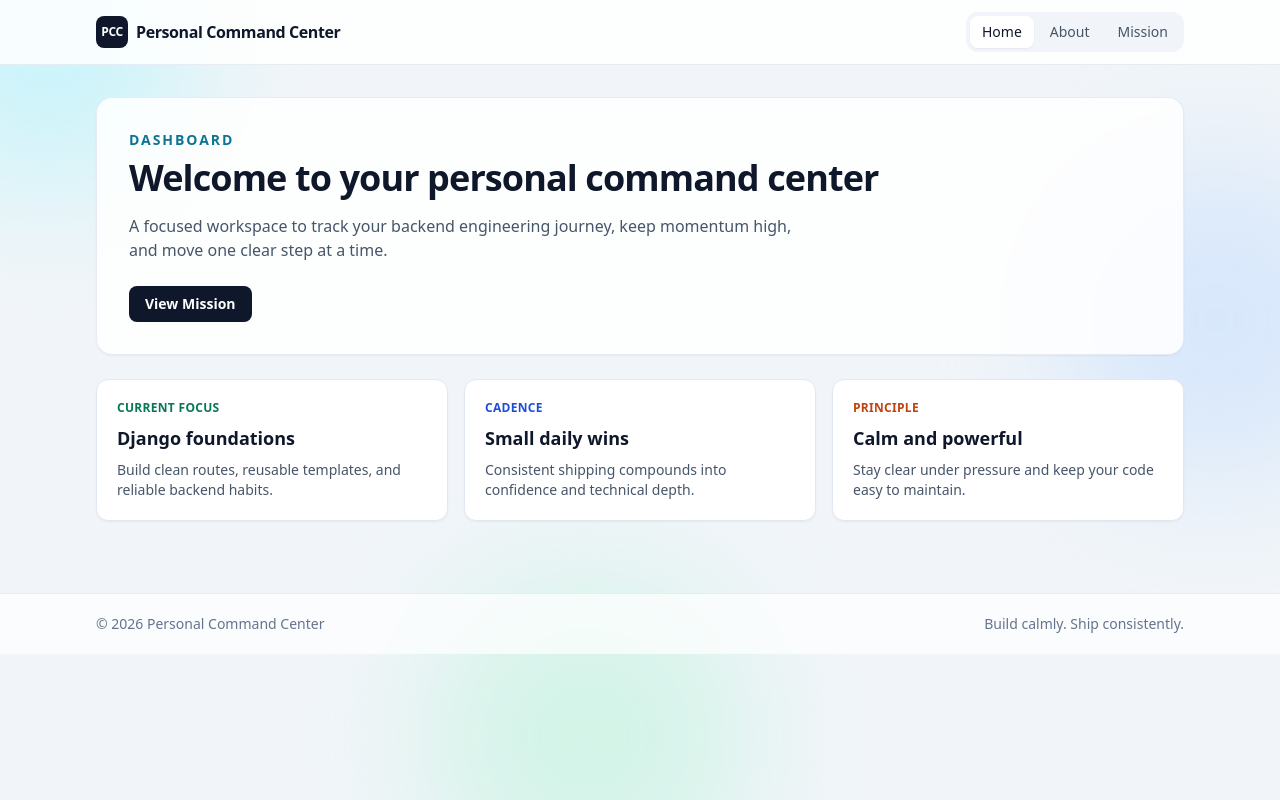
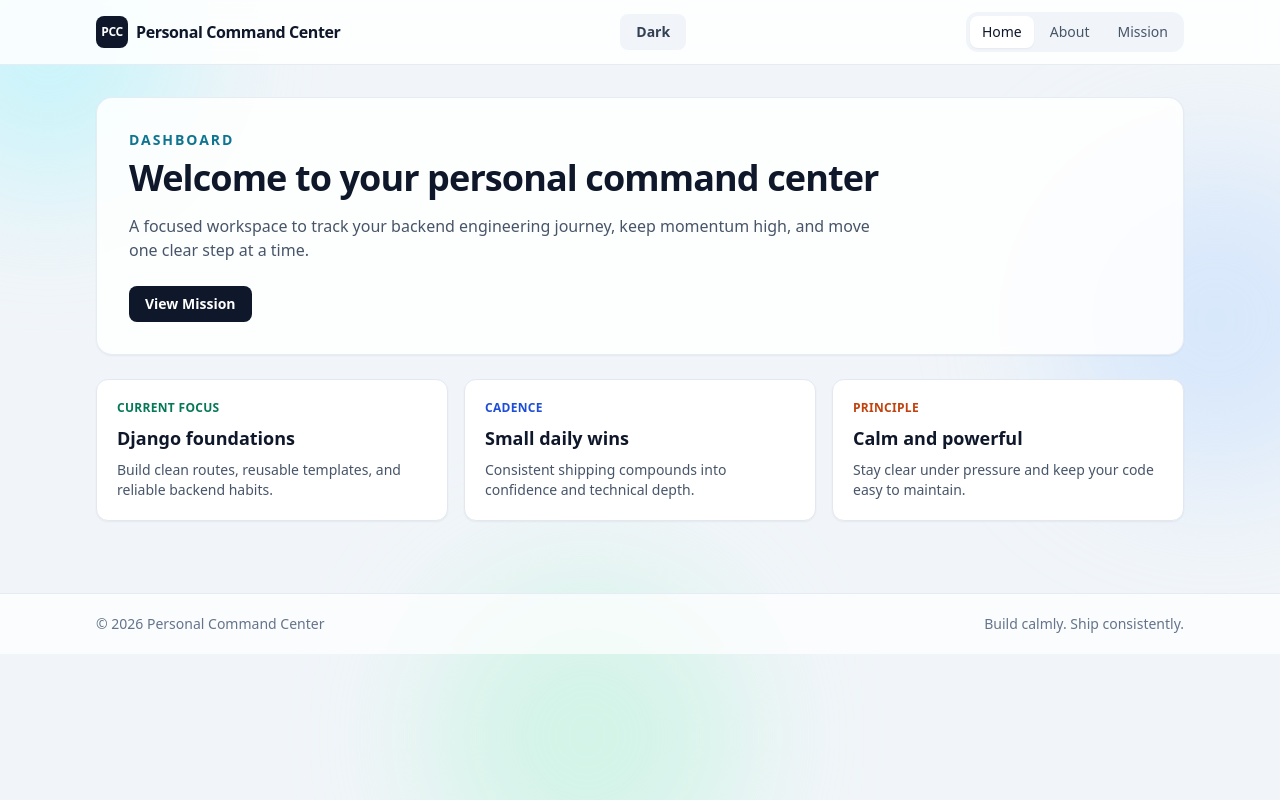
Before and after one commit to abuhanif27/-personal_command_center, a Django app: page / in a window 1280 px wide. Run offline with Django 5.2, Linux system fonts and the light colour scheme; some libraries are stand-ins or nearby versions.

Commit message:
Refactor About, Home, and Mission pages to use a shared section heading partial for improved consistency and maintainability

```diff
--- a/core/templates/core/base.html
+++ b/core/templates/core/base.html
@@ -4,15 +4,29 @@
     <meta charset="UTF-8">
     <meta name="viewport" content="width=device-width, initial-scale=1.0">
     <title>{% block title %}Personal Command Center{% endblock %}</title>
+    <script>
+        tailwind = {
+            config: {
+                darkMode: 'class'
+            }
+        };
+        (function () {
+            const savedTheme = localStorage.getItem('theme');
+            const prefersDark = window.matchMedia('(prefers-color-scheme: dark)').matches;
+            const shouldUseDark = savedTheme ? savedTheme === 'dark' : prefersDark;
+
+            document.documentElement.classList.toggle('dark', shouldUseDark);
+        })();
+    </script>
     <script src="https://cdn.tailwindcss.com"></script>
     <style type="text/tailwindcss">
         @layer components {
             .ui-card {
-                @apply rounded-xl border border-slate-200 bg-white p-5 shadow-sm;
+                @apply rounded-xl border border-slate-200 bg-white p-5 shadow-sm dark:border-slate-700 dark:bg-slate-800/85;
             }
 
             .ui-hero {
-                @apply rounded-2xl border border-slate-200/80 bg-white/85 p-6 shadow-sm backdrop-blur-sm sm:p-8;
+                @apply rounded-2xl border border-slate-200/80 bg-white/85 p-6 shadow-sm backdrop-blur-sm dark:border-slate-700/80 dark:bg-slate-800/70 sm:p-8;
             }
 
             .ui-kicker {
@@ -24,11 +38,19 @@
             }
 
             .ui-button-primary {
-                @apply ui-button bg-slate-900 text-white hover:bg-slate-800;
+                @apply ui-button bg-slate-900 text-white hover:bg-slate-800 dark:bg-slate-100 dark:text-slate-900 dark:hover:bg-white;
             }
 
             .ui-nav-link {
                 @apply rounded-lg px-3 py-1.5 transition;
+            }
+
+            .ui-title {
+                @apply mt-2 text-3xl font-bold tracking-tight text-slate-900 dark:text-slate-50 sm:text-4xl;
+            }
+
+            .ui-description {
+                @apply mt-4 max-w-3xl text-slate-600 dark:text-slate-300;
             }
         }
 
@@ -58,33 +80,38 @@
         }
     </style>
 </head>
-<body class="min-h-screen bg-slate-100 text-slate-800 antialiased">
+<body class="min-h-screen bg-slate-100 text-slate-800 antialiased dark:bg-slate-950 dark:text-slate-100">
     <div class="fixed inset-0 -z-10 overflow-hidden">
-        <div class="absolute -top-24 -left-24 h-72 w-72 rounded-full bg-cyan-200/50 blur-3xl"></div>
-        <div class="absolute top-40 -right-24 h-80 w-80 rounded-full bg-blue-200/50 blur-3xl"></div>
-        <div class="absolute -bottom-24 left-1/3 h-80 w-80 rounded-full bg-emerald-200/40 blur-3xl"></div>
+        <div class="absolute -top-24 -left-24 h-72 w-72 rounded-full bg-cyan-200/50 blur-3xl dark:bg-cyan-500/20"></div>
+        <div class="absolute top-40 -right-24 h-80 w-80 rounded-full bg-blue-200/50 blur-3xl dark:bg-blue-500/20"></div>
+        <div class="absolute -bottom-24 left-1/3 h-80 w-80 rounded-full bg-emerald-200/40 blur-3xl dark:bg-emerald-500/20"></div>
     </div>
 
-    <nav class="sticky top-0 z-40 border-b border-slate-200/80 bg-white/85 backdrop-blur-md">
+    <nav class="sticky top-0 z-40 border-b border-slate-200/80 bg-white/85 backdrop-blur-md dark:border-slate-700/80 dark:bg-slate-900/80">
         <div class="mx-auto flex h-16 w-full max-w-6xl items-center justify-between px-4 sm:px-6 lg:px-8">
-            <a href="/" class="inline-flex items-center gap-2 font-semibold tracking-tight text-slate-900">
-                <span class="grid h-8 w-8 place-items-center rounded-lg bg-slate-900 text-xs text-white">PCC</span>
+            <a href="/" class="inline-flex items-center gap-2 font-semibold tracking-tight text-slate-900 dark:text-slate-100">
+                <span class="grid h-8 w-8 place-items-center rounded-lg bg-slate-900 text-xs text-white dark:bg-slate-100 dark:text-slate-900">PCC</span>
                 <span class="text-sm sm:text-base">Personal Command Center</span>
             </a>
-            <button id="menu-toggle" class="ui-button md:hidden bg-slate-900 text-white hover:bg-slate-800" aria-expanded="false" aria-controls="mobile-menu" type="button">
-                Menu
-            </button>
-            <div class="hidden items-center gap-1 rounded-xl bg-slate-100 p-1 text-sm font-medium text-slate-600 md:flex">
-                <a href="/" class="ui-nav-link {% if request.path == '/' %}bg-white text-slate-900 shadow-sm{% else %}hover:bg-white/70 hover:text-slate-800{% endif %}">Home</a>
-                <a href="/about/" class="ui-nav-link {% if request.path == '/about/' %}bg-white text-slate-900 shadow-sm{% else %}hover:bg-white/70 hover:text-slate-800{% endif %}">About</a>
-                <a href="/mission/" class="ui-nav-link {% if request.path == '/mission/' %}bg-white text-slate-900 shadow-sm{% else %}hover:bg-white/70 hover:text-slate-800{% endif %}">Mission</a>
+            <div class="flex items-center gap-2">
+                <button id="theme-toggle" class="ui-button bg-slate-100 text-slate-700 hover:bg-slate-200 dark:bg-slate-800 dark:text-slate-100 dark:hover:bg-slate-700" type="button" aria-label="Toggle theme">
+                    Theme
+                </button>
+                <button id="menu-toggle" class="ui-button md:hidden bg-slate-900 text-white hover:bg-slate-800 dark:bg-slate-100 dark:text-slate-900 dark:hover:bg-white" aria-expanded="false" aria-controls="mobile-menu" type="button">
+                    Menu
+                </button>
+            </div>
+            <div class="hidden items-center gap-1 rounded-xl bg-slate-100 p-1 text-sm font-medium text-slate-600 dark:bg-slate-800 dark:text-slate-200 md:flex">
+                <a href="/" class="ui-nav-link {% if request.path == '/' %}bg-white text-slate-900 shadow-sm dark:bg-slate-700 dark:text-slate-100{% else %}hover:bg-white/70 hover:text-slate-800 dark:hover:bg-slate-700 dark:hover:text-slate-100{% endif %}">Home</a>
+                <a href="/about/" class="ui-nav-link {% if request.path == '/about/' %}bg-white text-slate-900 shadow-sm dark:bg-slate-700 dark:text-slate-100{% else %}hover:bg-white/70 hover:text-slate-800 dark:hover:bg-slate-700 dark:hover:text-slate-100{% endif %}">About</a>
+                <a href="/mission/" class="ui-nav-link {% if request.path == '/mission/' %}bg-white text-slate-900 shadow-sm dark:bg-slate-700 dark:text-slate-100{% else %}hover:bg-white/70 hover:text-slate-800 dark:hover:bg-slate-700 dark:hover:text-slate-100{% endif %}">Mission</a>
             </div>
         </div>
-        <div id="mobile-menu" class="hidden border-t border-slate-200 bg-white px-4 py-3 md:hidden">
-            <div class="space-y-1 text-sm font-medium text-slate-700">
-                <a href="/" class="block rounded-lg px-3 py-2 {% if request.path == '/' %}bg-slate-100 text-slate-900{% else %}hover:bg-slate-100{% endif %}">Home</a>
-                <a href="/about/" class="block rounded-lg px-3 py-2 {% if request.path == '/about/' %}bg-slate-100 text-slate-900{% else %}hover:bg-slate-100{% endif %}">About</a>
-                <a href="/mission/" class="block rounded-lg px-3 py-2 {% if request.path == '/mission/' %}bg-slate-100 text-slate-900{% else %}hover:bg-slate-100{% endif %}">Mission</a>
+        <div id="mobile-menu" class="hidden border-t border-slate-200 bg-white px-4 py-3 dark:border-slate-700 dark:bg-slate-900 md:hidden">
+            <div class="space-y-1 text-sm font-medium text-slate-700 dark:text-slate-200">
+                <a href="/" class="block rounded-lg px-3 py-2 {% if request.path == '/' %}bg-slate-100 text-slate-900 dark:bg-slate-800 dark:text-slate-100{% else %}hover:bg-slate-100 dark:hover:bg-slate-800{% endif %}">Home</a>
+                <a href="/about/" class="block rounded-lg px-3 py-2 {% if request.path == '/about/' %}bg-slate-100 text-slate-900 dark:bg-slate-800 dark:text-slate-100{% else %}hover:bg-slate-100 dark:hover:bg-slate-800{% endif %}">About</a>
+                <a href="/mission/" class="block rounded-lg px-3 py-2 {% if request.path == '/mission/' %}bg-slate-100 text-slate-900 dark:bg-slate-800 dark:text-slate-100{% else %}hover:bg-slate-100 dark:hover:bg-slate-800{% endif %}">Mission</a>
             </div>
         </div>
     </nav>
@@ -93,8 +120,8 @@
         {% block content %}{% endblock %}
     </main>
 
-    <footer class="mt-10 border-t border-slate-200/80 bg-white/70 backdrop-blur-sm">
-        <div class="mx-auto flex w-full max-w-6xl items-center justify-between px-4 py-5 text-sm text-slate-500 sm:px-6 lg:px-8">
+    <footer class="mt-10 border-t border-slate-200/80 bg-white/70 backdrop-blur-sm dark:border-slate-700/80 dark:bg-slate-900/70">
+        <div class="mx-auto flex w-full max-w-6xl items-center justify-between px-4 py-5 text-sm text-slate-500 dark:text-slate-400 sm:px-6 lg:px-8">
             <p>&copy; 2026 Personal Command Center</p>
             <p>Build calmly. Ship consistently.</p>
         </div>
@@ -102,8 +129,28 @@
 
     <script>
         (function () {
+            const themeToggle = document.getElementById('theme-toggle');
             const menuToggle = document.getElementById('menu-toggle');
             const mobileMenu = document.getElementById('mobile-menu');
+            const mobileLinks = mobileMenu ? mobileMenu.querySelectorAll('a') : [];
+
+            function setTheme(mode) {
+                const isDark = mode === 'dark';
+                document.documentElement.classList.toggle('dark', isDark);
+                localStorage.setItem('theme', mode);
+                if (themeToggle) {
+                    themeToggle.textContent = isDark ? 'Light' : 'Dark';
+                }
+            }
+
+            if (themeToggle) {
+                const currentlyDark = document.documentElement.classList.contains('dark');
+                themeToggle.textContent = currentlyDark ? 'Light' : 'Dark';
+                themeToggle.addEventListener('click', function () {
+                    const nextMode = document.documentElement.classList.contains('dark') ? 'light' : 'dark';
+                    setTheme(nextMode);
+                });
+            }
 
             if (!menuToggle || !mobileMenu) {
                 return;
@@ -114,6 +161,13 @@
                 menuToggle.setAttribute('aria-expanded', String(!isExpanded));
                 mobileMenu.classList.toggle('hidden');
             });
+
+            mobileLinks.forEach(function (link) {
+                link.addEventListener('click', function () {
+                    mobileMenu.classList.add('hidden');
+                    menuToggle.setAttribute('aria-expanded', 'false');
+                });
+            });
         })();
     </script>
 </body>
--- a/core/templates/core/home.html
+++ b/core/templates/core/home.html
@@ -4,9 +4,7 @@
 
 {% block content %}
     <section class="ui-hero reveal">
-        <p class="ui-kicker text-cyan-700">Dashboard</p>
-        <h1 class="mt-2 text-3xl font-bold tracking-tight text-slate-900 sm:text-4xl">Welcome to your personal command center</h1>
-        <p class="mt-4 max-w-2xl text-slate-600">A focused workspace to track your backend engineering journey, keep momentum high, and move one clear step at a time.</p>
+        {% include 'core/partials/section_heading.html' with kicker='Dashboard' title='Welcome to your personal command center' description='A focused workspace to track your backend engineering journey, keep momentum high, and move one clear step at a time.' kicker_color='text-cyan-700 dark:text-cyan-300' %}
         <div class="mt-6">
             <a href="/mission/" class="ui-button-primary">View Mission</a>
         </div>
@@ -15,18 +13,18 @@
     <section class="mt-6 grid gap-4 sm:grid-cols-2 lg:grid-cols-3 reveal reveal-delay-1">
         <article class="ui-card">
             <p class="text-xs font-semibold uppercase tracking-wide text-emerald-700">Current focus</p>
-            <h2 class="mt-2 text-lg font-semibold text-slate-900">Django foundations</h2>
-            <p class="mt-2 text-sm text-slate-600">Build clean routes, reusable templates, and reliable backend habits.</p>
+            <h2 class="mt-2 text-lg font-semibold text-slate-900 dark:text-slate-100">Django foundations</h2>
+            <p class="mt-2 text-sm text-slate-600 dark:text-slate-300">Build clean routes, reusable templates, and reliable backend habits.</p>
         </article>
         <article class="ui-card">
             <p class="text-xs font-semibold uppercase tracking-wide text-blue-700">Cadence</p>
-            <h2 class="mt-2 text-lg font-semibold text-slate-900">Small daily wins</h2>
-            <p class="mt-2 text-sm text-slate-600">Consistent shipping compounds into confidence and technical depth.</p>
+            <h2 class="mt-2 text-lg font-semibold text-slate-900 dark:text-slate-100">Small daily wins</h2>
+            <p class="mt-2 text-sm text-slate-600 dark:text-slate-300">Consistent shipping compounds into confidence and technical depth.</p>
         </article>
         <article class="ui-card sm:col-span-2 lg:col-span-1">
             <p class="text-xs font-semibold uppercase tracking-wide text-orange-700">Principle</p>
-            <h2 class="mt-2 text-lg font-semibold text-slate-900">Calm and powerful</h2>
-            <p class="mt-2 text-sm text-slate-600">Stay clear under pressure and keep your code easy to maintain.</p>
+            <h2 class="mt-2 text-lg font-semibold text-slate-900 dark:text-slate-100">Calm and powerful</h2>
+            <p class="mt-2 text-sm text-slate-600 dark:text-slate-300">Stay clear under pressure and keep your code easy to maintain.</p>
         </article>
     </section>
 {% endblock %}
--- /dev/null
+++ b/core/templates/core/partials/section_heading.html
@@ -0,0 +1,3 @@
+<p class="ui-kicker {{ kicker_color|default:'text-slate-700 dark:text-slate-200' }}">{{ kicker }}</p>
+<h1 class="ui-title">{{ title }}</h1>
+<p class="ui-description">{{ description }}</p>
```
Also changed, not shown: core/templates/core/about.html (+5 -7 lines), core/templates/core/mission.html (+7 -9 lines).
